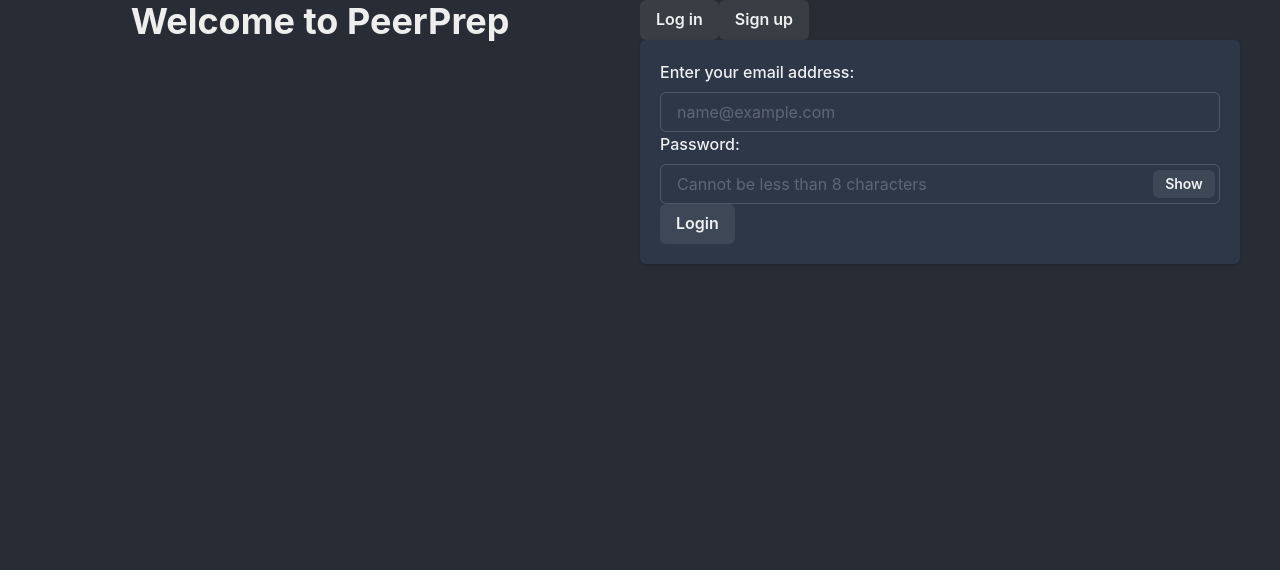
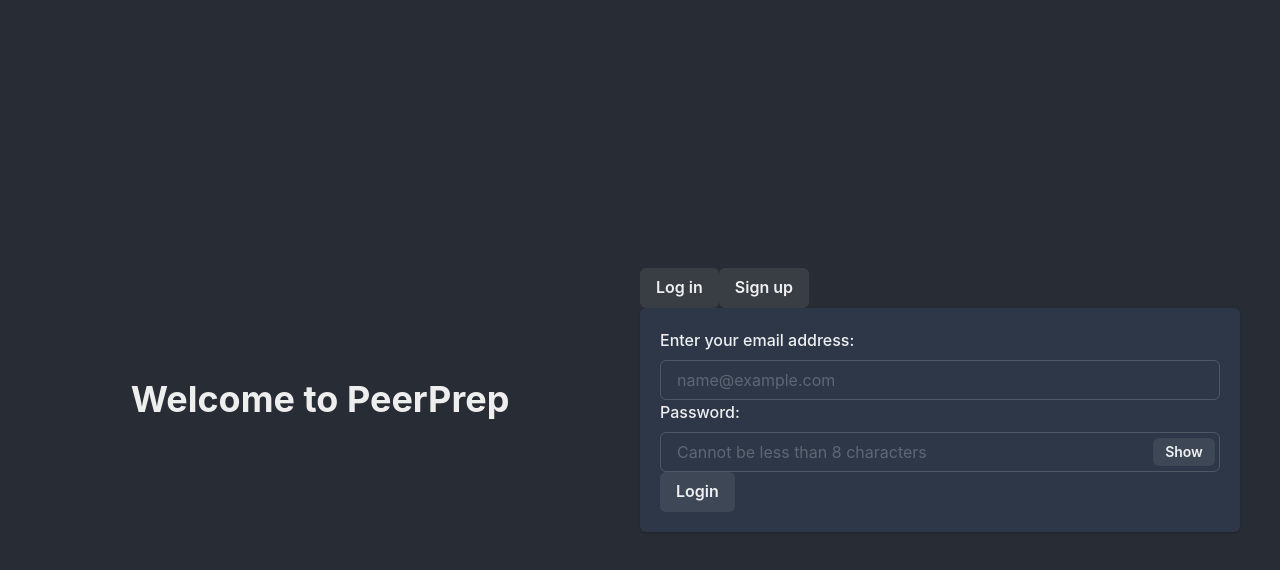
Before and after one commit to mandykqh/ay2324s1-course-assessment-g15, a React (Vite) app in the folder frontend/: page / in a window 1280 px wide. Shown: the top 570 px of the page. Built offline with nearby package versions, Linux system fonts and the light colour scheme.

Commit message:
style: centralize elements

```diff
--- a/frontend/src/pages/UserAuthentication.tsx
+++ b/frontend/src/pages/UserAuthentication.tsx
@@ -51,7 +51,7 @@
     return (
         <div>
 
-            <Flex>
+            <Flex justify="center" align="center" minHeight="100vh">
                 <Box w='100%' className="welcome">
                     <Center>
                         <Heading>Welcome to PeerPrep</Heading>
```
